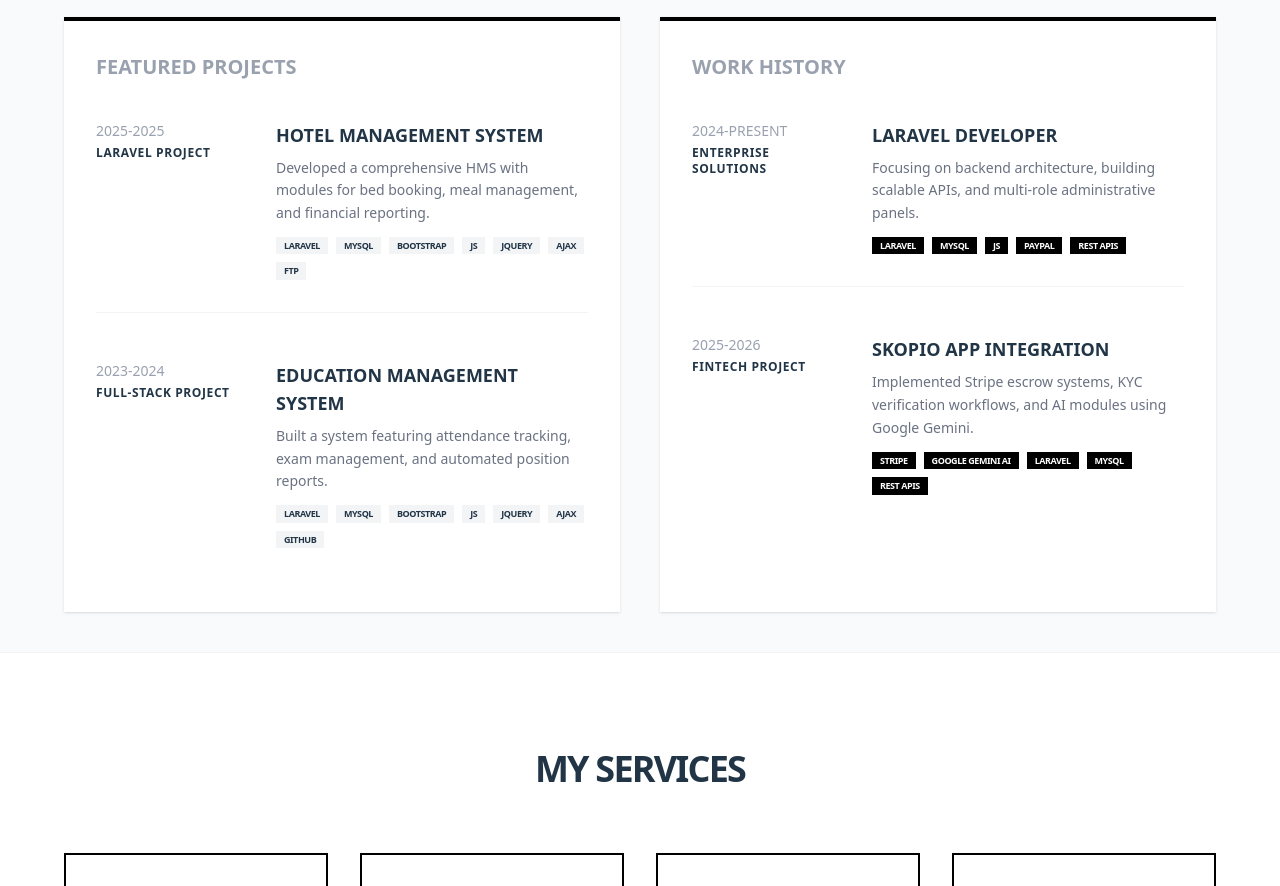
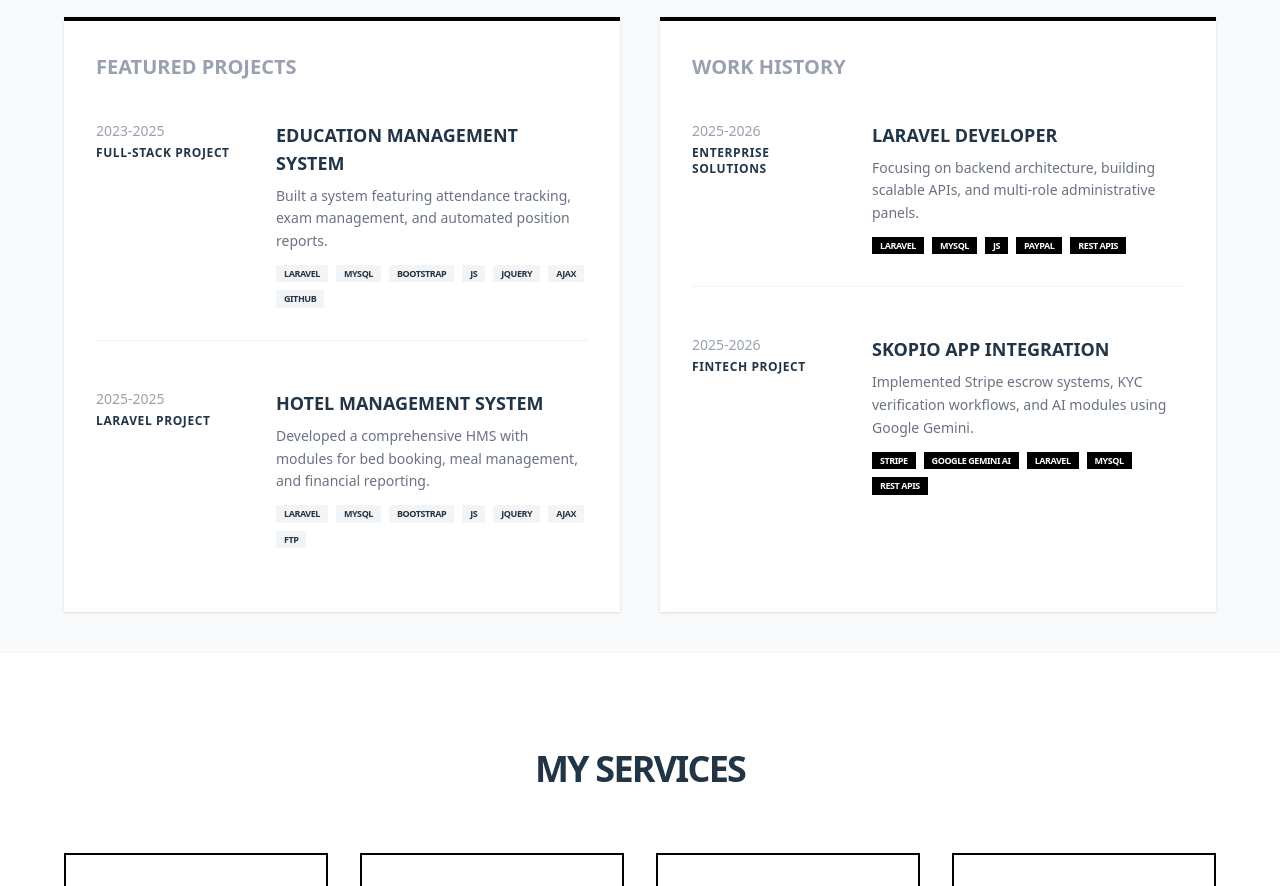
Before and after one commit to BurhanSyeed/syed-burhan-portfolio, a React (Vite) app: page / in a window 1280 px wide. Shown: the part 1760-2646 px from the top of the page. Built offline with nearby package versions, Linux system fonts and the light colour scheme.

Commit message:
Update Experience

```diff
--- a/src/components/Experience.tsx
+++ b/src/components/Experience.tsx
@@ -1,25 +1,25 @@
 import cv from "../doc/Syed-Burhan-Ali-Laravel-Developer.pdf";
 export default function Experience() {
   const projectData = [
+    {
+      year: "2023-2025",
+      title: "EDUCATION MANAGEMENT SYSTEM",
+      org: "FULL-STACK PROJECT",
+      desc: "Built a system featuring attendance tracking, exam management, and automated position reports.",
+      tech: ["Laravel", "MySQL", "Bootstrap", "JS", "JQuery", "AJAX", "GitHub"],
+    },
     {
       year: "2025-2025",
       title: "HOTEL MANAGEMENT SYSTEM",
       org: "LARAVEL PROJECT",
       desc: "Developed a comprehensive HMS with modules for bed booking, meal management, and financial reporting.",
-      tech: ["Laravel", "MySQL", "Bootstrap", "JS", "JQuery", "AJAX","FTP"],
-    },
-    {
-      year: "2023-2024",
-      title: "EDUCATION MANAGEMENT SYSTEM",
-      org: "FULL-STACK PROJECT",
-      desc: "Built a system featuring attendance tracking, exam management, and automated position reports.",
-      tech: ["Laravel", "MySQL", "Bootstrap", "JS", "JQuery", "AJAX", "GitHub"],
+      tech: ["Laravel", "MySQL", "Bootstrap", "JS", "JQuery", "AJAX", "FTP"],
     },
   ];
 
   const experienceData = [
     {
-      year: "2024-PRESENT",
+      year: "2025-2026",
       title: "LARAVEL DEVELOPER",
       org: "ENTERPRISE SOLUTIONS",
       desc: "Focusing on backend architecture, building scalable APIs, and multi-role administrative panels.",
```
